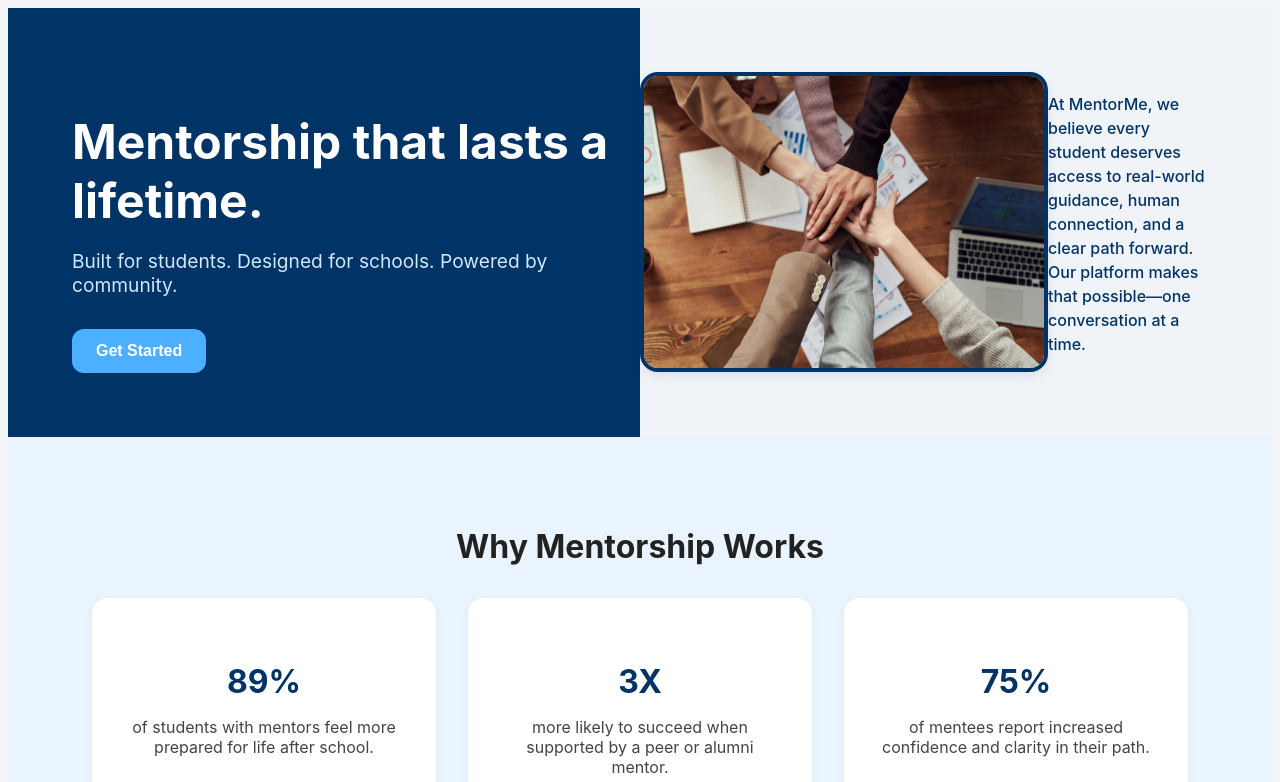
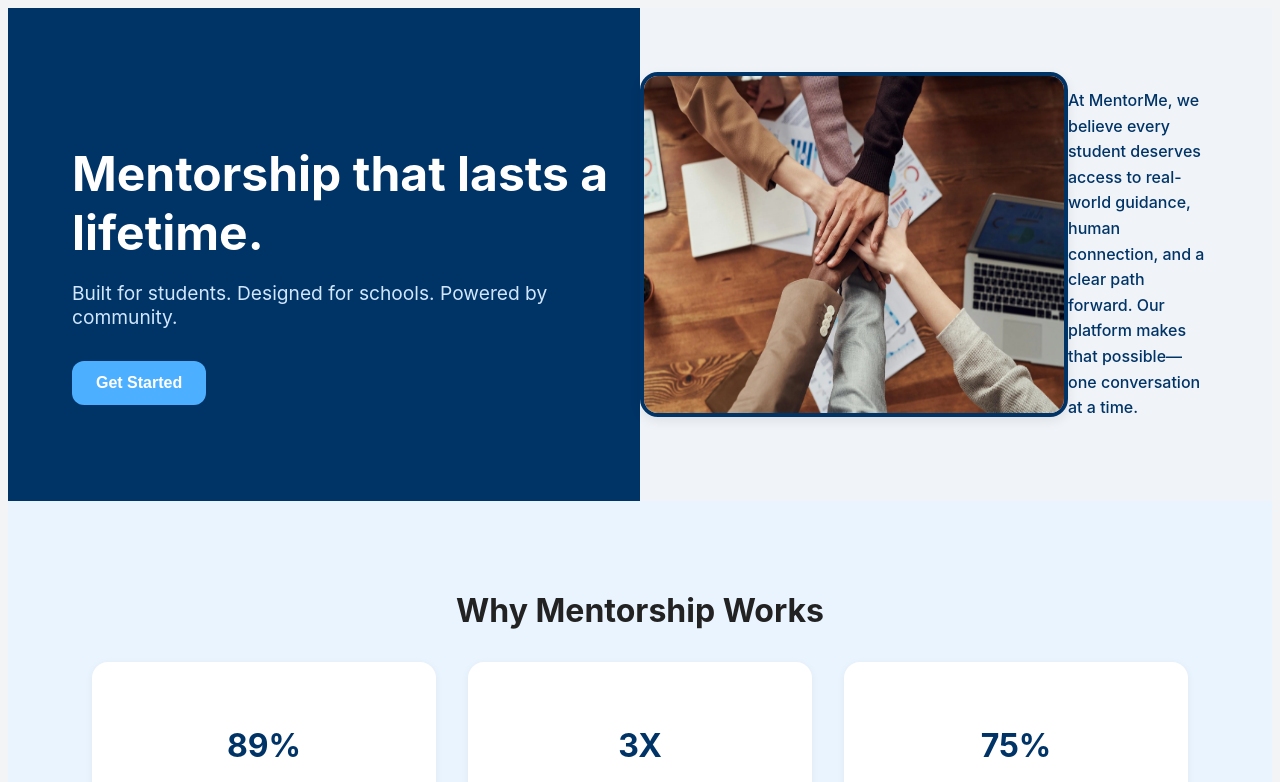
Before and after one commit to Rfitzgerald-svg/mentorme-frontend-, a React (Create React App) app: page /#/ in a window 1280 px wide. Shown: the top 782 px of the page. Built offline with nearby package versions, Linux system fonts and the light colour scheme.

Commit message:
Polish: Finalize spacing, font, and flow of hero section for maximum impact

```diff
--- a/src/routes/Landing.jsx
+++ b/src/routes/Landing.jsx
@@ -22,19 +22,20 @@ export default function Landing() {
             alt="Student and mentor"
             style={{
               borderRadius: "18px",
-              maxWidth: "400px",
+              maxWidth: "420px",
               width: "100%",
               border: "4px solid #003366",
-              boxShadow: "0 4px 12px rgba(0, 0, 0, 0.08)"
+              boxShadow: "0 4px 12px rgba(0, 0, 0, 0.08)",
+              marginBottom: "1.25rem"
             }}
           />
           <p style={{
             fontSize: "1rem",
             color: "#003366",
-            marginTop: "1.25rem",
             fontWeight: "500",
-            lineHeight: "1.5",
-            maxWidth: "400px"
+            lineHeight: "1.6",
+            textAlign: "left",
+            maxWidth: "420px"
           }}>
             At MentorMe, we believe every student deserves access to real-world guidance, human connection, and a clear path forward. Our platform makes that possible—one conversation at a time.
           </p>
```
